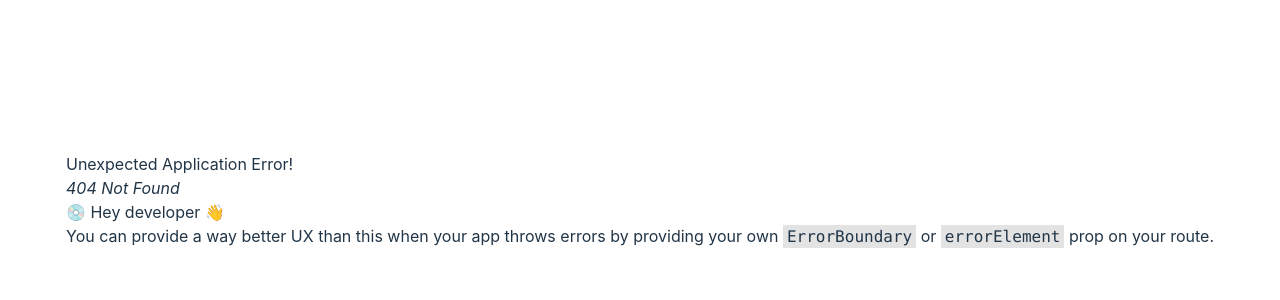
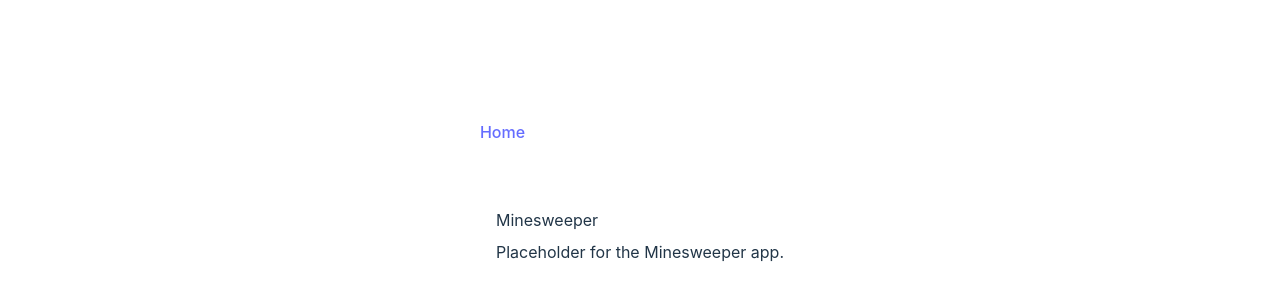
Before and after one commit to Mayankraj44/react-interview-apps, a React (Vite) app: page /minesweeper in a window 1280 px wide. Before the commit this address had no page. Shown: the part 200-500 px from the top of the page. Built offline with nearby package versions, Linux system fonts and the light colour scheme.

Commit message:
minisweeper placeholder folder added

```diff
--- /dev/null
+++ b/src/minesweeper/Minesweeper.jsx
@@ -0,0 +1,13 @@
+import React from "react";
+import "./index.css";
+
+const Minesweeper = () => {
+  return (
+    <div className="minesweeper-root">
+      <h2>Minesweeper</h2>
+      <p>Placeholder for the Minesweeper app.</p>
+    </div>
+  );
+};
+
+export default Minesweeper;
--- /dev/null
+++ b/src/minesweeper/components/Board.jsx
@@ -0,0 +1,7 @@
+import React from "react";
+
+const Board = () => {
+  return <div>Board placeholder</div>;
+};
+
+export default Board;
--- /dev/null
+++ b/src/minesweeper/index.css
@@ -0,0 +1,7 @@
+.minesweeper-root {
+  padding: 1rem;
+}
+
+.minesweeper-root h2 {
+  margin: 0 0 0.5rem 0;
+}
--- a/src/routerConfig.jsx
+++ b/src/routerConfig.jsx
@@ -10,6 +10,7 @@ import InfiniteScroll from "./infinite-scroll/InfiniteScroll";
 import Accordion from "./accordion/Accordion";
 import Solider from "./solider/Solider";
 import ChessBoard from "./chess-board/ChessBoard";
+import Minesweeper from "./minesweeper/Minesweeper";
 import { UseCopy } from "./custom-hooks/use-copy/UseCopy";
 import NestedComments from "./nested-comments/NestedComments";
 import RevolvingLetters from "./revolving-letters/RevolvingLetters";
@@ -62,6 +63,10 @@ export const routerConfig = createBrowserRouter([
         element: <ChessBoard />,
       },
       {
+        path: "/minesweeper",
+        element: <Minesweeper />,
+      },
+      {
         path: "/use-copy",
         element: <UseCopy />,
       },
--- a/src/utils/const.js
+++ b/src/utils/const.js
@@ -39,6 +39,10 @@ export const APP_NAMES = [
   {
     url: "/chess-board",
     name: "ChessBoard",
+  },
+  {
+    url: "/minesweeper",
+    name: "Minesweeper",
   },
   {
     url: "/use-copy",
```
